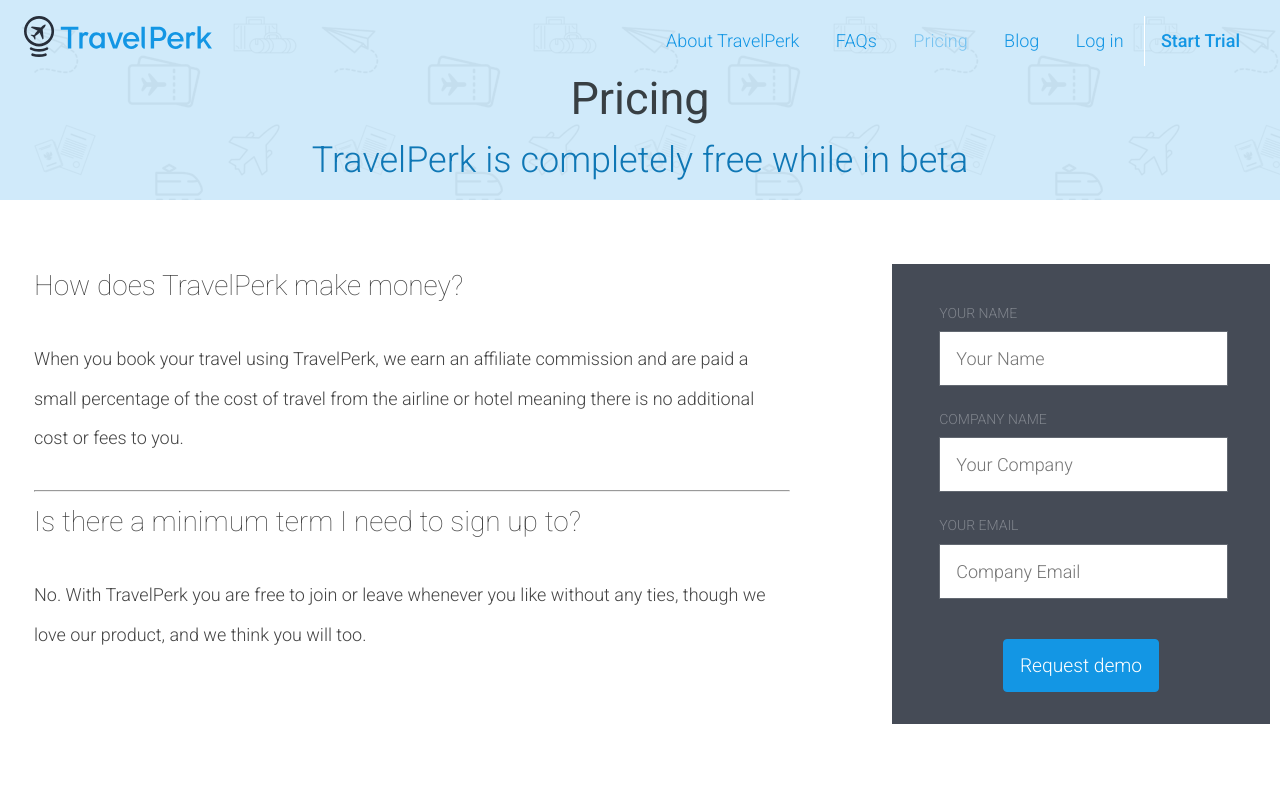
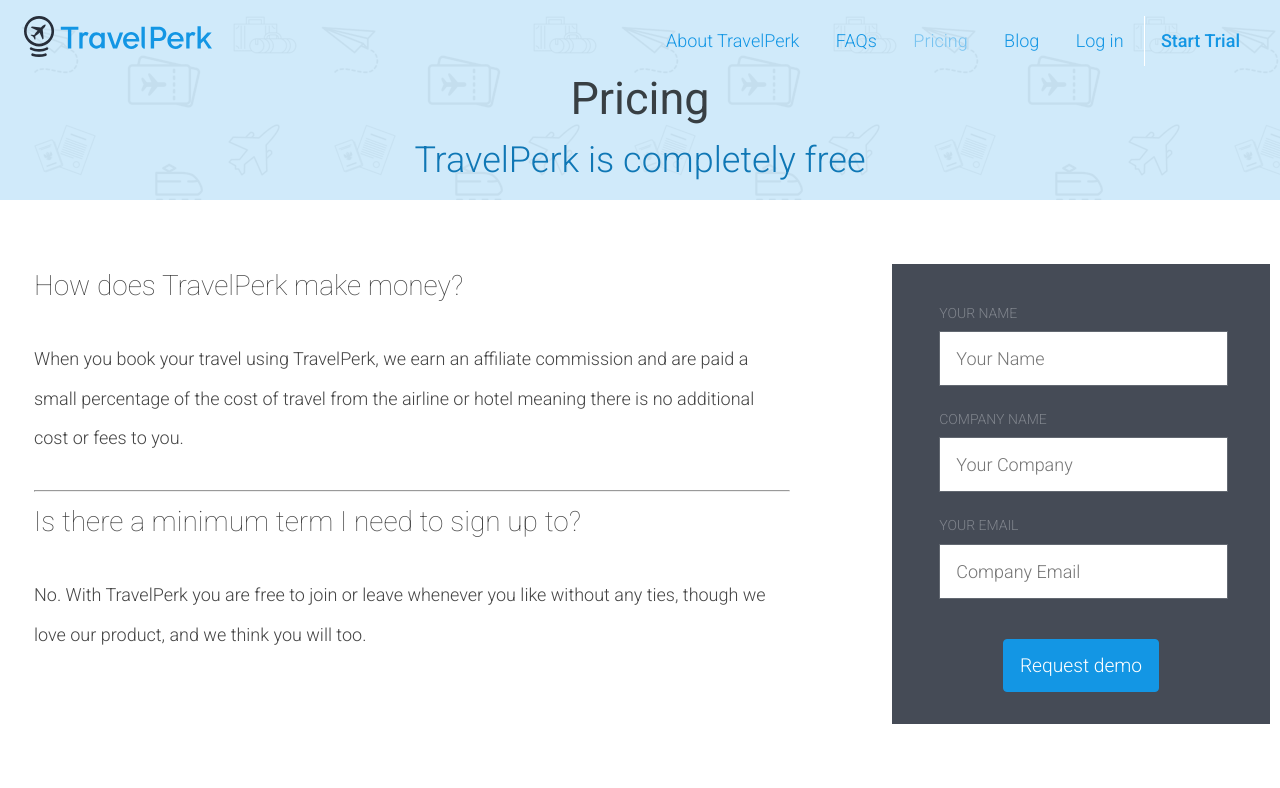
Before and after one commit to northswiss/jekyll-boilerplate, a Jekyll site: the page built from pages/pricing.html, in a window 1280 px wide. Shown: the top 788 px of the page. Built offline with Jekyll 4.4.1, drawn with Linux system fonts in a browser that asks for light colours; nearby versions of some CDN libraries; some of the changed text lies outside the part shown; grey boxes are pictures that could not be loaded.

Commit message:
Final changes to pricing section and adding free to the meta desc and sign up button

```diff
--- a/_config.yml
+++ b/_config.yml
@@ -2,7 +2,7 @@
 title: TravelPerk
 email: info@travelperk.com
 description: > # this means to ignore newlines until "baseurl:"
-  TravelPerk helps business travelers &amp; office managers book &amp; manage their business travel all in one tool, offering expense integration and travel budget reporting too.
+  TravelPerk is a free tool to help office managers book &amp; manage their business travel all in one place, offering expense integration and travel budget reporting too.
 host: "http://travelperk.com"
 #baseurl: "" # the subpath of your site, e.g. /blog/
 url: "http://yourdomain.com" # the base hostname & protocol for your site
--- a/_includes/core/header.html
+++ b/_includes/core/header.html
@@ -29,7 +29,7 @@
         <div class="flex">
           <button id="btn-request" class="hero-demo-request" data-ga-category="Hero buttons">Request a demo</button>
           <span>or</span>
-          <button id="btn-sign-up-hero" class="btn hero-signup" data-ga-category="Hero buttons">Start trial</button>
+          <button id="btn-sign-up-hero" class="btn hero-signup" data-ga-category="Hero buttons">Get started - Free</button>
         </div>
       </div>
     {% endif %}
--- a/_sass/page/home.scss
+++ b/_sass/page/home.scss
@@ -78,7 +78,7 @@
   }
   .flex{
     margin:auto;
-    max-width: 340px;
+    max-width: 420px;
   }
 
 }
--- a/pages/pricing.html
+++ b/pages/pricing.html
@@ -1,7 +1,7 @@
 ---
 permalink: /pricing/
 title: Pricing
-subtitle: TravelPerk is completely free while in beta
+subtitle: TravelPerk is completely free
 nav-header: true
 nav-title: Pricing
 id: pricing
```
